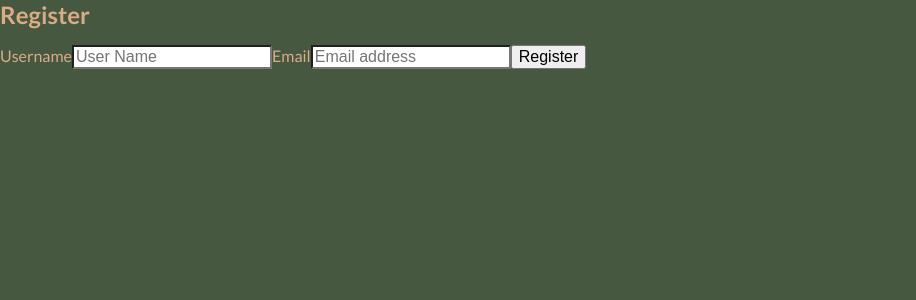
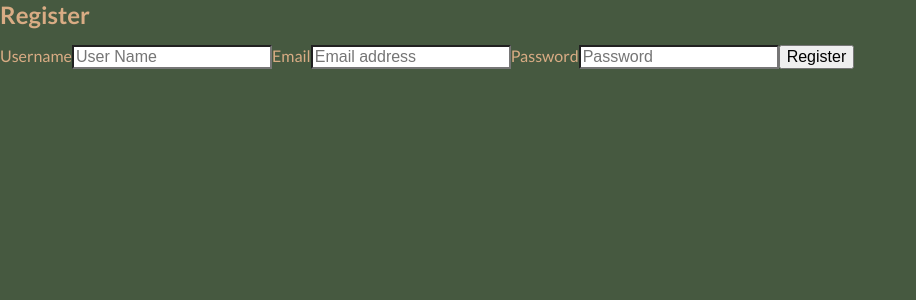
Before and after one commit to natyeo/Project_Greenprint_Frontend, a React (Create React App) app: page /register in a window 1280 px wide. Shown: the top 300 px of the page, without its empty margins (0-916 px from the left). Built offline with nearby package versions, Linux system fonts and the light colour scheme.

Commit message:
feat: add 3rd input field in register form

```diff
--- a/src/components/Register.js
+++ b/src/components/Register.js
@@ -44,6 +44,17 @@ class Register extends Component {
             required
           />
 
+          <label>Password</label>
+          <input
+            type="password"
+            class="form-control"
+            placeholder="Password"
+            name="password"
+            value={password}
+            onChange={this.onChange}
+            required
+          />
+
           <button class="btn btn-lg btn-primary btn-block" type="submit">
             Register
           </button>
```
